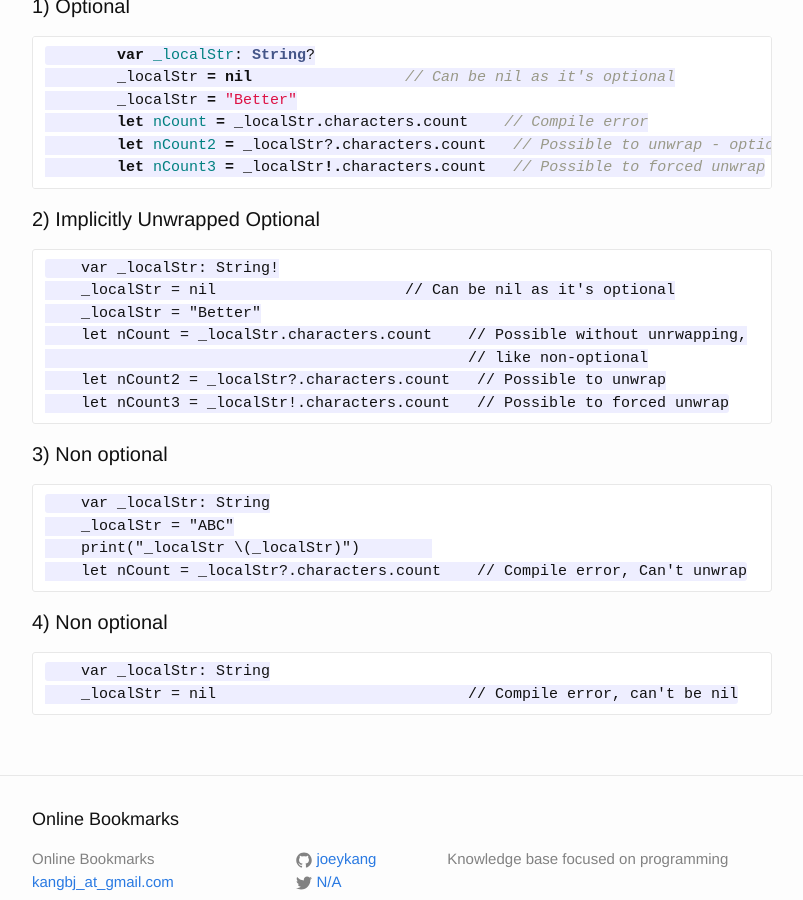
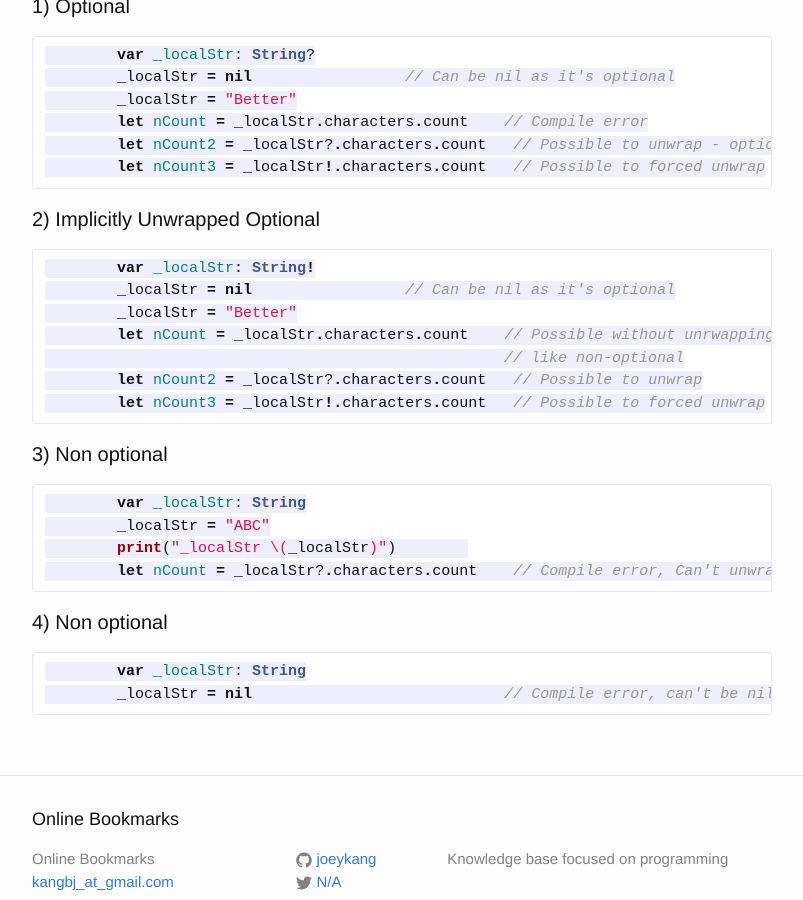
Before and after one commit to joeykang/joeykang.github.com, a Jekyll site: the page built from _posts/2016-3-11-Swift-Implicit-Optional.md, in a window 1280 px wide and 900 px high, scrolled down 532 px. Shown: the whole window, without its empty margins (238-1041 px from the left). Built offline with Jekyll 4.4.1, drawn with Linux system fonts in a browser that asks for light colours.

Commit message:
set swift format

````diff
--- a/_posts/2016-3-11-Swift-Implicit-Optional.md
+++ b/_posts/2016-3-11-Swift-Implicit-Optional.md
@@ -25,6 +25,7 @@ The primary use of implicitly unwrapped optionals in Swift is during class initi
 ```
 
 #### 2) Implicitly Unwrapped Optional
+```swift
         var _localStr: String!
         _localStr = nil			// Can be nil as it's optional
         _localStr = "Better"
@@ -32,13 +33,18 @@ The primary use of implicitly unwrapped optionals in Swift is during class initi
                                                    // like non-optional
         let nCount2 = _localStr?.characters.count   // Possible to unwrap
         let nCount3 = _localStr!.characters.count   // Possible to forced unwrap
+```
 
 #### 3) Non optional
+```swift
         var _localStr: String
         _localStr = "ABC"
         print("_localStr \(_localStr)")
         let nCount = _localStr?.characters.count    // Compile error, Can't unwrap
+```
 
 #### 4) Non optional
+```swift
         var _localStr: String
         _localStr = nil                            // Compile error, can't be nil
+```
````
